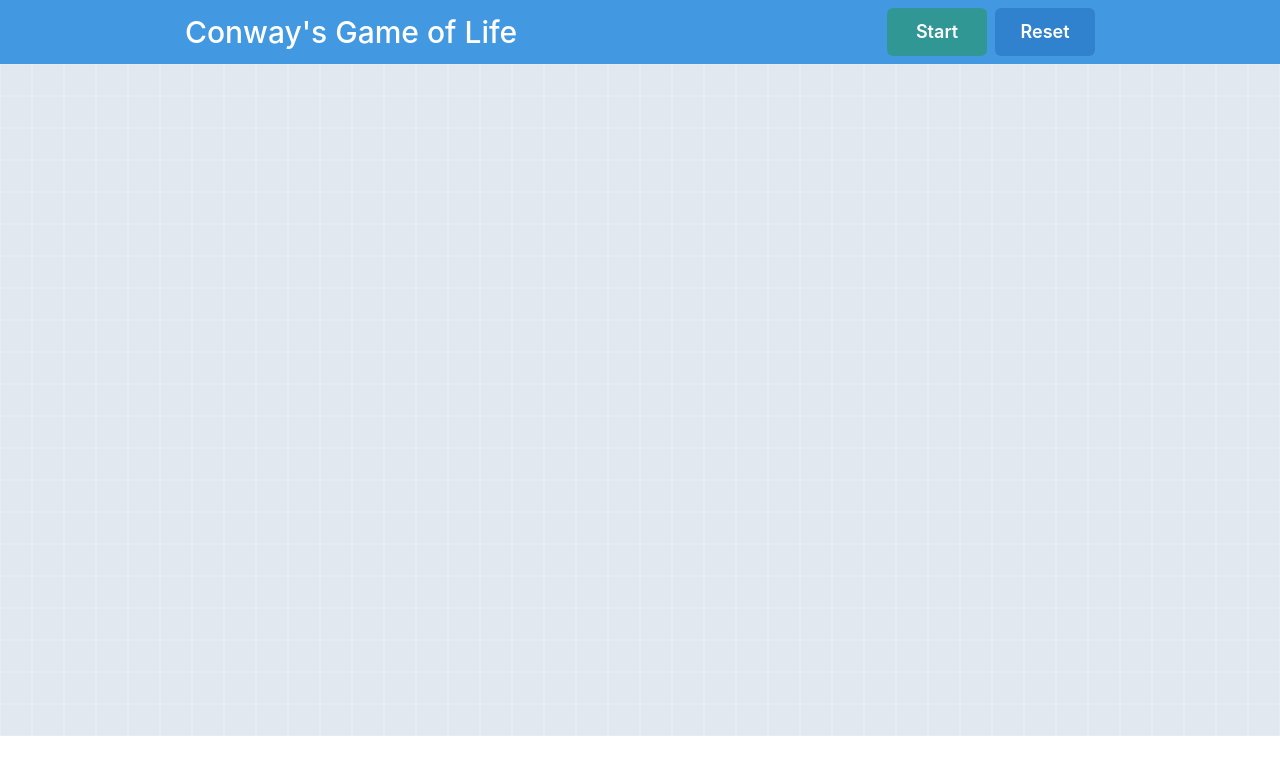
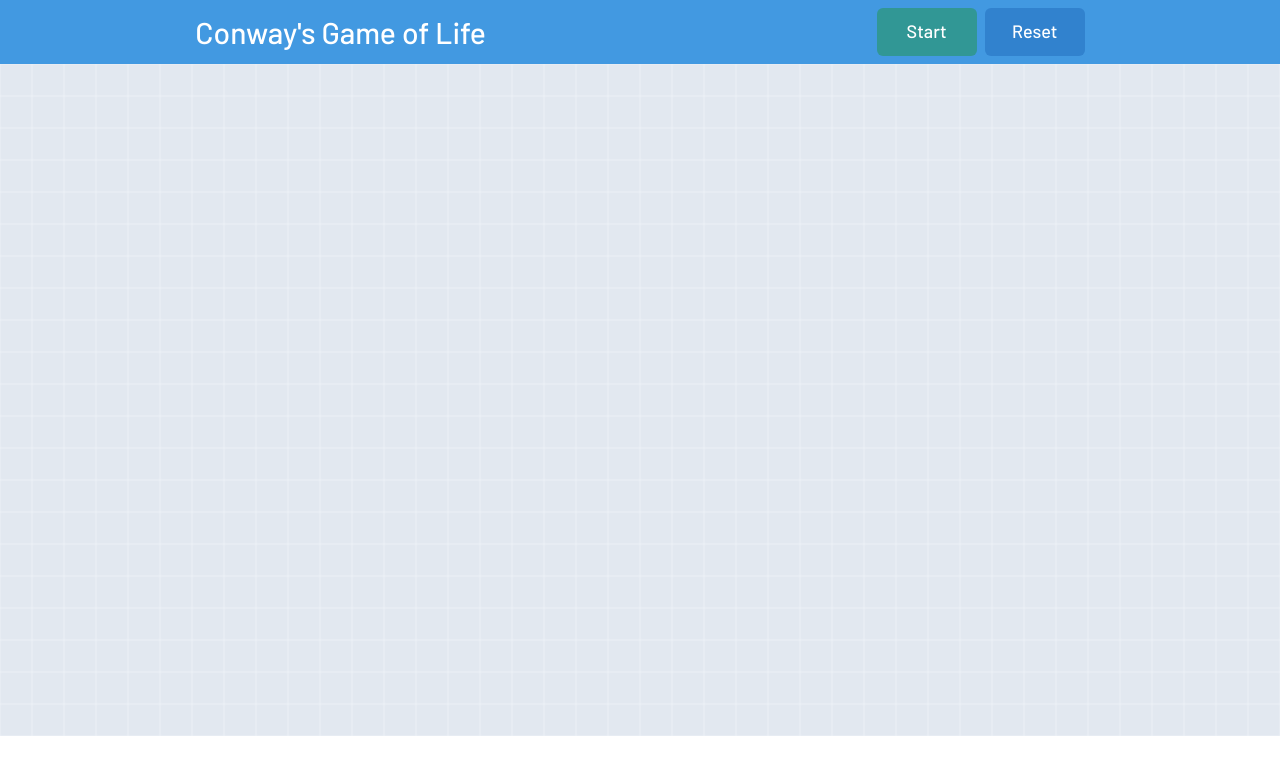
Before and after one commit to jgabriel1/conways-game-of-life, a React (Create React App) app in the folder gol-react/: page / in a window 1280 px wide. Shown: the top 774 px of the page. Built offline with nearby package versions, Linux system fonts and the light colour scheme.

Commit message:
Added barlow font.

```diff
--- a/gol-react/public/index.html
+++ b/gol-react/public/index.html
@@ -2,6 +2,11 @@
 <html lang="en">
   <head>
     <meta charset="utf-8" />
+    <link rel="preconnect" href="https://fonts.gstatic.com" />
+    <link
+      href="https://fonts.googleapis.com/css2?family=Barlow:wght@400;500;600;700&display=swap"
+      rel="stylesheet"
+    />
     <link rel="icon" href="%PUBLIC_URL%/favicon.ico" />
     <meta name="viewport" content="width=device-width, initial-scale=1" />
     <meta name="theme-color" content="#000000" />
--- a/gol-react/src/components/TopBar.tsx
+++ b/gol-react/src/components/TopBar.tsx
@@ -30,7 +30,12 @@ export const TopBar: React.FC = () => {
           size="lg"
           colorScheme={gameIsRunning ? 'red' : 'teal'}
         >
-          <Text>{gameIsRunning ? 'Stop' : 'Start'}</Text>
+          <Text
+            fontWeight="medium"
+            color={gameIsRunning ? 'gray.800' : 'inherit'}
+          >
+            {gameIsRunning ? 'Stop' : 'Start'}
+          </Text>
         </Button>
 
         <Button
@@ -42,7 +47,7 @@ export const TopBar: React.FC = () => {
             console.log('reset game');
           }}
         >
-          <Text>Reset</Text>
+          <Text fontWeight="medium">Reset</Text>
         </Button>
       </Flex>
     </Flex>
--- a/gol-react/src/styles/theme.ts
+++ b/gol-react/src/styles/theme.ts
@@ -1,3 +1,8 @@
 import { extendTheme } from '@chakra-ui/react';
 
-export const theme = extendTheme({});
+export const theme = extendTheme({
+  fonts: {
+    heading: 'Barlow, sans-serif',
+    body: 'Barlow, sans-serif',
+  },
+});
```
